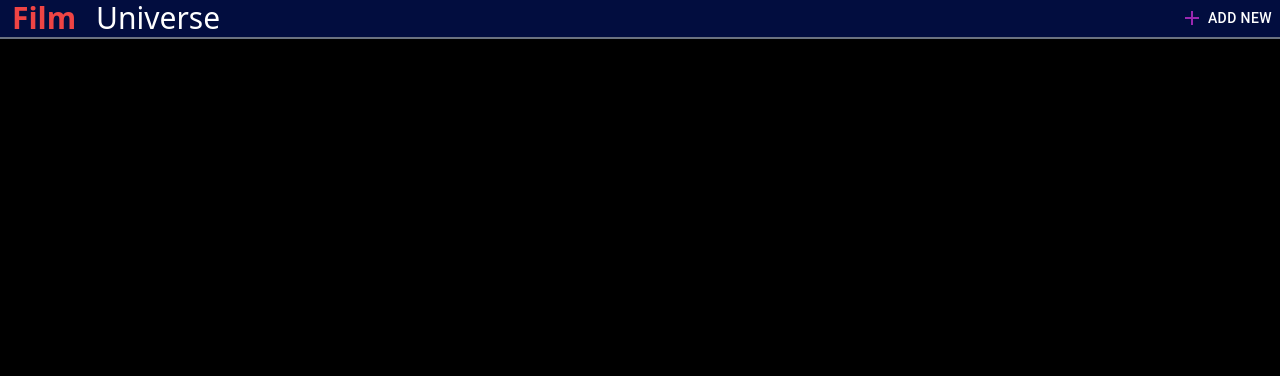
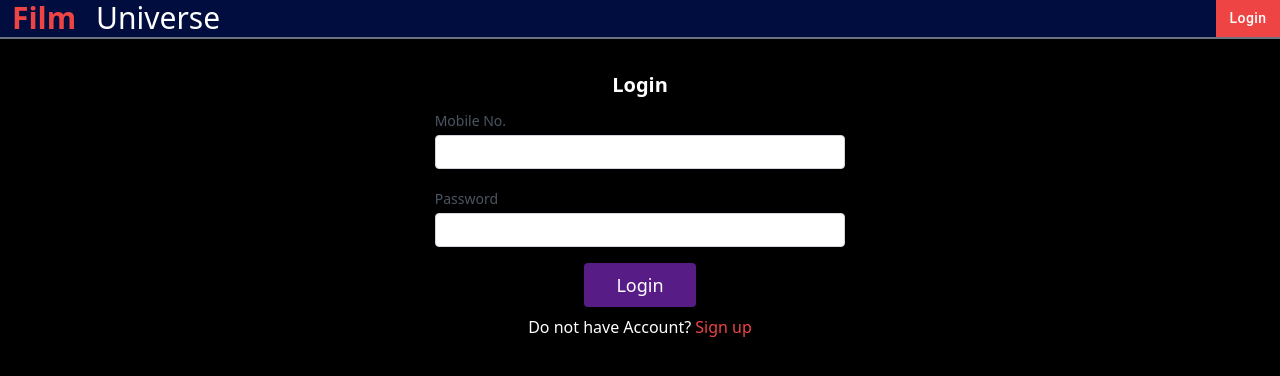
Before and after one commit to utshabkg/react-projects, a React (Create React App) app in the folder movie-review/: page /login in a window 1280 px wide. Shown: the top 376 px of the page. Built offline with nearby package versions, Linux system fonts and the light colour scheme.

Commit message:
login page styled

```diff
--- a/movie-review/src/App.js
+++ b/movie-review/src/App.js
@@ -3,18 +3,31 @@ import Header from "./components/Header";
 import Cards from "./components/Cards";
 import AddMovie from "./components/AddMovie";
 import Detail from "./components/Detail";
+import { createContext, useState } from "react";
+import Login from "./components/authentication/Login";
+import Signup from "./components/authentication/Signup";
+
+const Appstate = createContext();
 
 function App() {
+  const [login, setLogin] = useState(false);
+  const [userName, setUserName] = useState(false);
+
   return (
+    <Appstate.Provider value={{ login, userName, setLogin, setUserName }}>
       <div className="App relative">
         <Header />
         <Routes>
           <Route path="/" element={<Cards />} />
           <Route path="/addmovie" element={<AddMovie />} />
           <Route path="/detail/:id" element={<Detail />} />
+          <Route path="/login" element={<Login />} />
+          <Route path="/signup" element={<Signup />} />
         </Routes>
       </div>
+    </Appstate.Provider>
   );
 }
 
 export default App;
+export { Appstate };
--- a/movie-review/src/components/Header.js
+++ b/movie-review/src/components/Header.js
@@ -1,9 +1,11 @@
-import React from "react";
+import React, { useContext } from "react";
 import AddIcon from "@mui/icons-material/Add";
 import { Button } from "@mui/material";
 import { Link } from "react-router-dom";
+import { Appstate } from "../App";
 
 const Header = () => {
+  const useAppstate = useContext(Appstate);
   return (
     <div className="header sticky top-0 z-10 text-3xl flex justify-between items-center border-b-2 border-gray-500">
       <Link to={"/"}>
@@ -11,14 +13,24 @@ const Header = () => {
           <span className="text-red-500 font-bold p-3">Film</span> Universe
         </span>
       </Link>
-      <Link to={"addmovie"}>
-        <h1 className="text-lg cursor-pointer">
+      {useAppstate.login ? (
+        <Link to={"/addmovie"}>
+          <h1 className="text-lg cursor-pointer flex items-center">
             <Button>
               <AddIcon className="mr-1" color="secondary" />
               <span className="text-white">Add new</span>
             </Button>
           </h1>
         </Link>
+      ) : (
+        <Link to={"/login"}>
+          <h1 className="text-lg bg-red-500 cursor-pointer flex items-center">
+            <Button>
+              <span className="text-white font-medium capitalize">Login</span>
+            </Button>
+          </h1>
+        </Link>
+      )}
     </div>
   );
 };
--- /dev/null
+++ b/movie-review/src/components/authentication/Login.js
@@ -0,0 +1,62 @@
+import React, { useState } from "react";
+import { ThreeCircles } from "react-loader-spinner";
+import { Link } from "react-router-dom";
+
+const Login = () => {
+  const [form, setForm] = useState({
+    mobile: "",
+    password: "",
+  });
+  const [loading, setLoading] = useState(false);
+
+  return (
+    <div className="w-full mt-8 flex flex-col items-center">
+      <h1 className="text-xl font-bold">Login</h1>
+
+      <div class="p-2 md:w-1/3">
+        <div class="relative">
+          <label for="link" class="leading-7 text-sm text-gray-600">
+            Mobile No.
+          </label>
+          <input
+            type={"number"}
+            id="mobile"
+            name="mobile"
+            value={form.mobile}
+            onChange={(e) => setForm({ ...form, mobile: e.target.value })}
+            class="w-full bg-white rounded border border-gray-300 focus:border-indigo-500 focus:bg-white focus:ring-2 focus:ring-indigo-200 text-base outline-none text-gray-700 py-1 px-3 resize-none leading-6 transition-colors duration-200 ease-in-out"
+          ></input>
+        </div>
+      </div>
+      <div class="p-2 md:w-1/3">
+        <div class="relative">
+          <label for="link" class="leading-7 text-sm text-gray-600">
+            Password
+          </label>
+          <input
+            id="password"
+            name="password"
+            value={form.password}
+            onChange={(e) => setForm({ ...form, password: e.target.value })}
+            class="w-full bg-white rounded border border-gray-300 focus:border-indigo-500 focus:bg-white focus:ring-2 focus:ring-indigo-200 text-base outline-none text-gray-700 py-1 px-3 resize-none leading-6 transition-colors duration-200 ease-in-out"
+          ></input>
+        </div>
+      </div>
+      <div class="p-2 w-full">
+        <button class="flex mx-auto text-white bg-purple-900 border-0 py-2 px-8 focus:outline-none hover:bg-purple-700 rounded text-lg">
+          {loading ? <ThreeCircles height={25} color="white" /> : "Login"}
+        </button>
+      </div>
+      <div>
+        <p>
+          Do not have Account?{" "}
+          <Link to="/signup">
+            <span className="text-red-500">Sign up</span>
+          </Link>
+        </p>
+      </div>
+    </div>
+  );
+};
+
+export default Login;
--- /dev/null
+++ b/movie-review/src/components/authentication/Signup.js
@@ -0,0 +1,9 @@
+import React from 'react'
+
+const Signup = () => {
+  return (
+    <div>Signup</div>
+  )
+}
+
+export default Signup
```
Lines whose indentation alone changed are shown as unchanged.
